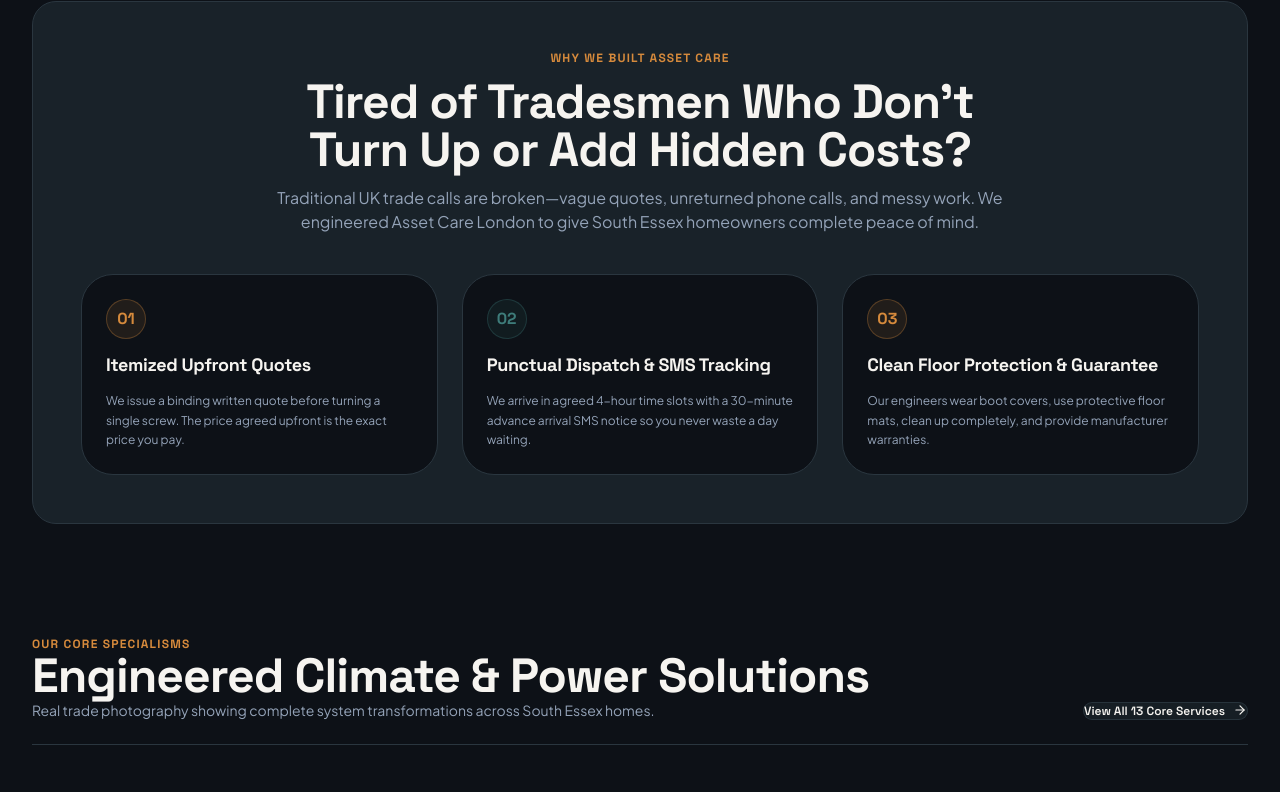
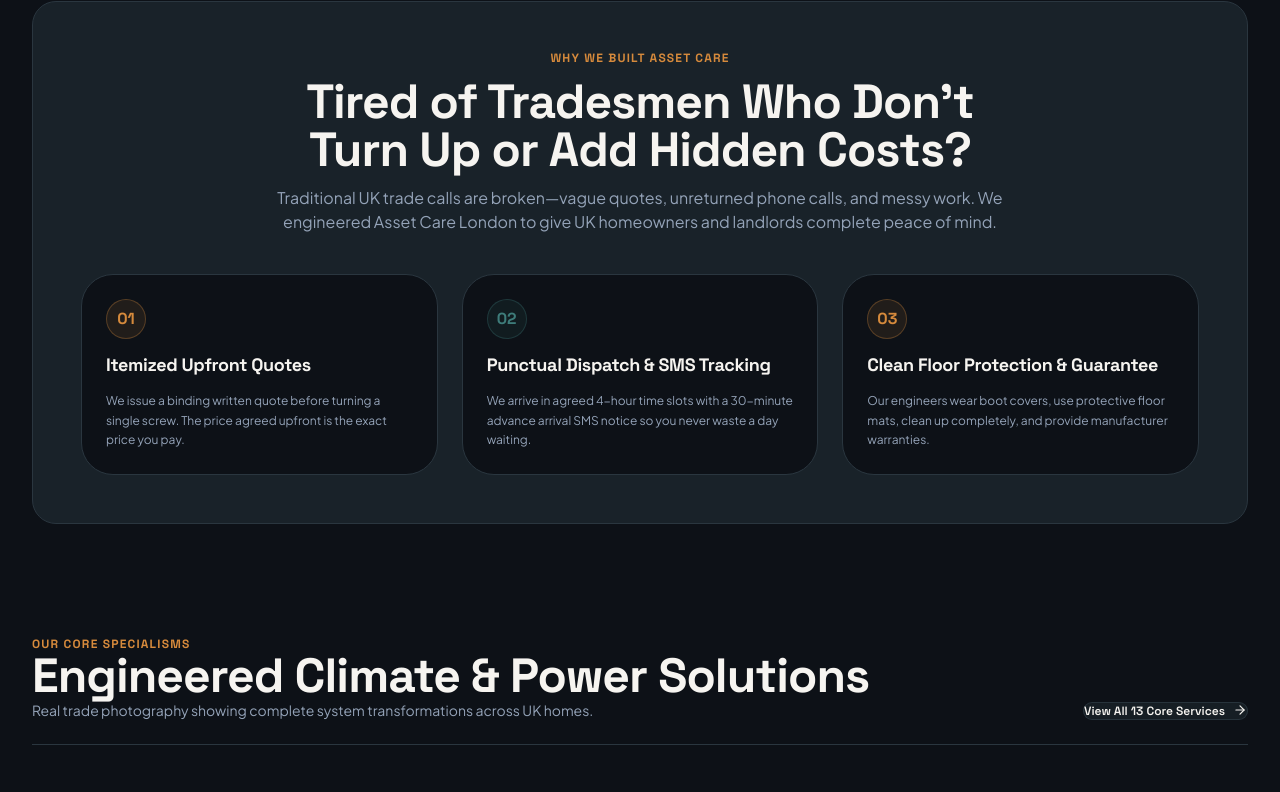
Before and after one commit to Usamafiaz2005/Asset-Care-London, a React (Vite) app: page / in a window 1280 px wide. Shown: the part 1325-2117 px from the top of the page. Built offline with nearby package versions, Linux system fonts and the light colour scheme.

Commit message:
Workmanship Showcase Header Update: Changed section badge to CERTIFIED WORKMANSHIP SHOWCASE and headline to Recent Transformations Across the UK in HomePage.jsx

```diff
--- a/src/pages/HomePage.jsx
+++ b/src/pages/HomePage.jsx
@@ -131,7 +131,7 @@
               Tired of Tradesmen Who Don’t Turn Up or Add Hidden Costs?
             </h2>
             <p className="text-sm sm:text-base text-paper-muted leading-relaxed">
-              Traditional UK trade calls are broken—vague quotes, unreturned phone calls, and messy work. We engineered Asset Care London to give South Essex homeowners complete peace of mind.
+              Traditional UK trade calls are broken—vague quotes, unreturned phone calls, and messy work. We engineered Asset Care London to give UK homeowners and landlords complete peace of mind.
             </p>
           </div>
 
@@ -146,7 +146,7 @@
 
             <div className="p-6 rounded-2xl bg-obsidian-dark border border-obsidian-border space-y-3">
               <div className="w-10 h-10 rounded-xl bg-teal/10 border border-teal/30 flex items-center justify-center text-teal font-bold font-mono">02</div>
-              <h3 className="text-lg font-bold text-paper">Punctual Dispatch & SMS Tracking</h3>
+              <h3 className="text-lg font-bold text-paper">Punctual Dispatch &amp; SMS Tracking</h3>
               <p className="text-xs text-paper-muted leading-relaxed">
                 We arrive in agreed 4-hour time slots with a 30-minute advance arrival SMS notice so you never waste a day waiting.
               </p>
@@ -154,7 +154,7 @@
 
             <div className="p-6 rounded-2xl bg-obsidian-dark border border-obsidian-border space-y-3">
               <div className="w-10 h-10 rounded-xl bg-copper/10 border border-copper/30 flex items-center justify-center text-copper font-bold font-mono">03</div>
-              <h3 className="text-lg font-bold text-paper">Clean Floor Protection & Guarantee</h3>
+              <h3 className="text-lg font-bold text-paper">Clean Floor Protection &amp; Guarantee</h3>
               <p className="text-xs text-paper-muted leading-relaxed">
                 Our engineers wear boot covers, use protective floor mats, clean up completely, and provide manufacturer warranties.
               </p>
@@ -169,9 +169,9 @@
           <div>
             <span className="text-xs font-mono font-bold text-copper uppercase tracking-widest block">OUR CORE SPECIALISMS</span>
             <h2 className="text-3xl sm:text-5xl font-extrabold text-paper">
-              Engineered Climate & Power Solutions
+              Engineered Climate &amp; Power Solutions
             </h2>
-            <p className="text-xs sm:text-sm text-paper-muted">Real trade photography showing complete system transformations across South Essex homes.</p>
+            <p className="text-xs sm:text-sm text-paper-muted">Real trade photography showing complete system transformations across UK homes.</p>
           </div>
           <Link to="/services" className="btn-secondary text-xs">
             View All 13 Core Services <ArrowRight className="w-3.5 h-3.5" />
@@ -281,11 +281,11 @@
       <section ref={caseStudyRef} className="max-w-7xl mx-auto px-4 sm:px-6 lg:px-8 space-y-12">
         <div className="flex flex-col md:flex-row justify-between items-start md:items-end gap-4 border-b border-obsidian-border pb-6">
           <div>
-            <span className="text-xs font-mono font-bold text-copper uppercase tracking-widest block font-mono">WORKMANSHIP SHOWCASE</span>
+            <span className="text-xs font-mono font-bold text-copper uppercase tracking-widest block font-mono">CERTIFIED WORKMANSHIP SHOWCASE</span>
             <h2 className="text-3xl sm:text-5xl font-extrabold text-paper">
-              Recent Transformations in South Essex
+              Recent Transformations Across the UK
             </h2>
-            <p className="text-xs sm:text-sm text-paper-muted">Real before and after transformation case studies with technical specs</p>
+            <p className="text-xs sm:text-sm text-paper-muted">Real before and after system transformations with technical specs and verified performance metrics</p>
           </div>
           <Link to="/projects" className="btn-secondary text-xs">
             View All Projects Gallery <ArrowRight className="w-3.5 h-3.5" />
```
